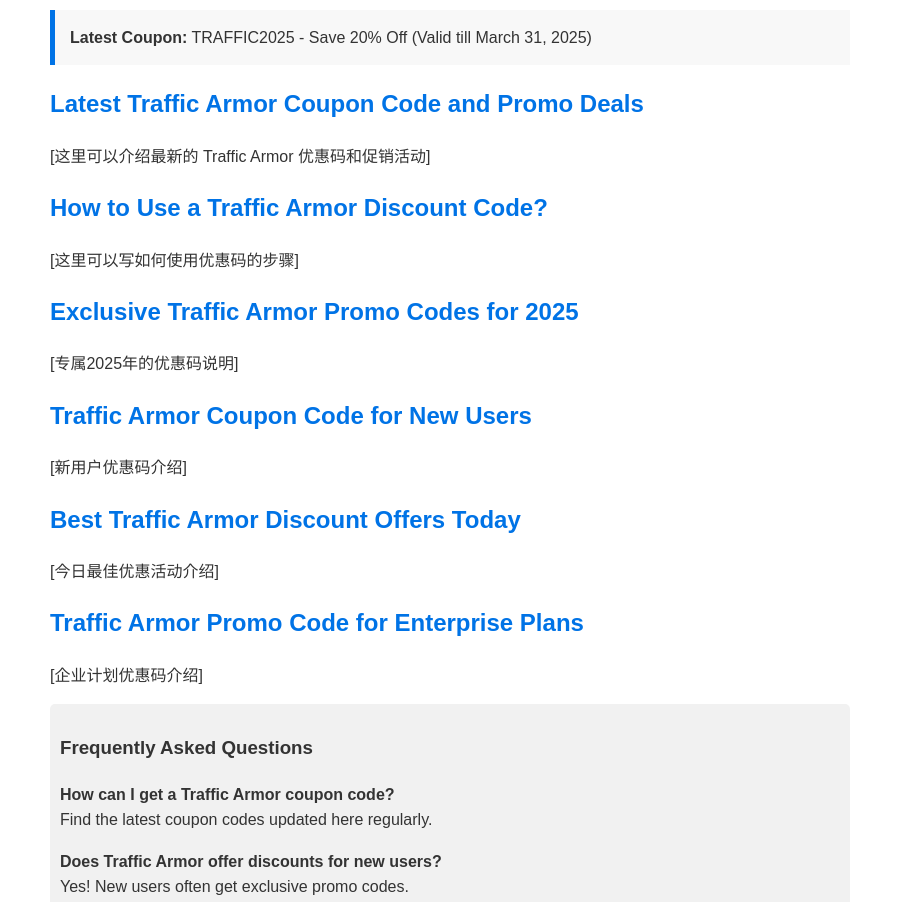
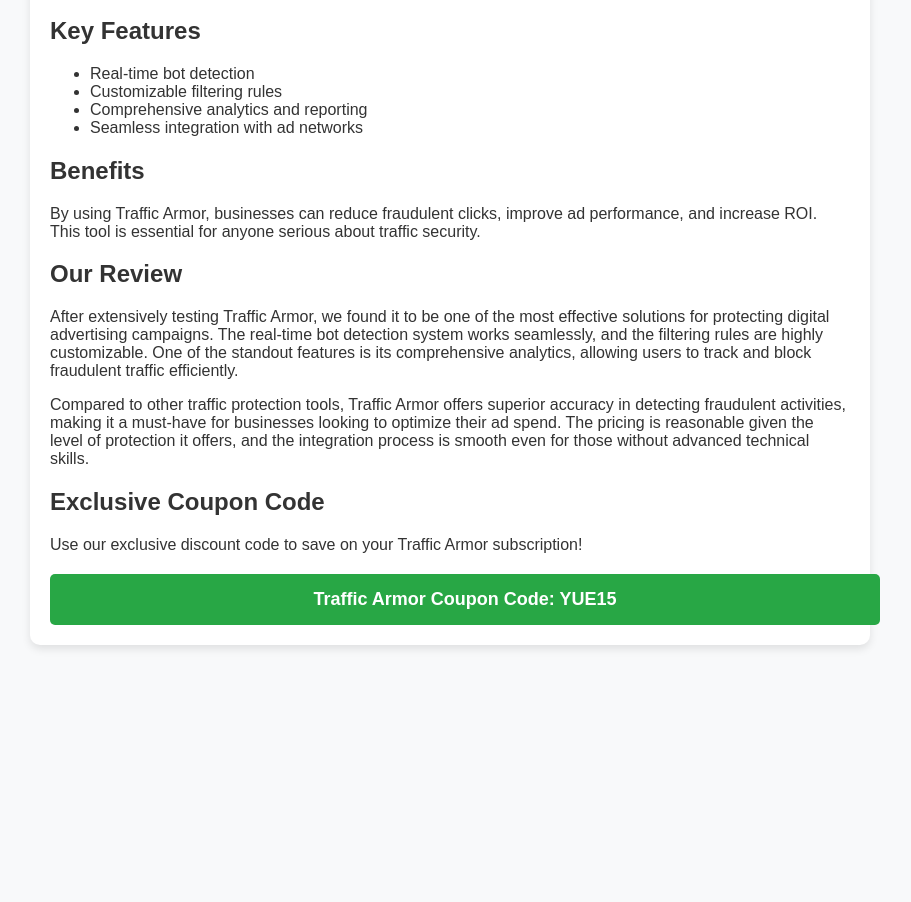
Before and after one commit to softfisherman/trafficarmor-coupon-code, a plain HTML site: page index.html in a window 1280 px wide. Shown: the part 197-1099 px from the top of the page, without its empty margins (190-1101 px from the left). After the commit the page ends 882 px from the top, so only its background shows below. Drawn offline with Linux system fonts and the light colour scheme.

Commit message:
Update index.html

```diff
--- a/index.html
+++ b/index.html
@@ -3,90 +3,66 @@
 <head>
     <meta charset="UTF-8">
     <meta name="viewport" content="width=device-width, initial-scale=1.0">
-    <title>Traffic Armor Coupon Code | Get the Best Discounts & Deals</title>
-    <meta name="description" content="Get the latest Traffic Armor coupon code and save big on your subscription. Check out exclusive discounts and promo deals for 2025.">
-    <link rel="canonical" href="https://yourwebsite.com/traffic-armor-coupon-code">
+    <meta name="description" content="An in-depth Traffic Armor review covering its features, benefits, and exclusive coupon codes to help you save.">
+    <title>Traffic Armor Review - Features, Benefits & Coupon Code</title>
     <style>
         body {
             font-family: Arial, sans-serif;
-            line-height: 1.6;
-            max-width: 800px;
-            margin: 0 auto;
-            padding: 20px;
+            margin: 0;
+            padding: 0;
+            background-color: #f8f9fa;
             color: #333;
         }
-        h1, h2 {
-            color: #0073e6;
+        .container {
+            max-width: 800px;
+            margin: 40px auto;
+            padding: 20px;
+            background: #fff;
+            border-radius: 10px;
+            box-shadow: 0 4px 8px rgba(0, 0, 0, 0.1);
         }
-        .coupon-box {
-            background: #f8f8f8;
+        h1 {
+            text-align: center;
+            color: #007bff;
+        }
+        .cta-button {
+            display: block;
+            width: 100%;
             padding: 15px;
-            border-left: 5px solid #0073e6;
-            margin-bottom: 20px;
+            margin-top: 20px;
+            text-align: center;
+            background-color: #28a745;
+            color: white;
+            font-size: 18px;
+            font-weight: bold;
+            text-decoration: none;
+            border-radius: 5px;
+            transition: background 0.3s;
         }
-        .faq {
-            background: #f1f1f1;
-            padding: 10px;
-            border-radius: 5px;
+        .cta-button:hover {
+            background-color: #218838;
         }
     </style>
-    <script type="application/ld+json">
-    {
-      "@context": "https://schema.org",
-      "@type": "FAQPage",
-      "mainEntity": [
-        {
-          "@type": "Question",
-          "name": "How can I get a Traffic Armor coupon code?",
-          "acceptedAnswer": {
-            "@type": "Answer",
-            "text": "You can find the latest Traffic Armor coupon codes on this page. We update our discounts regularly to ensure you get the best deals."
-          }
-        },
-        {
-          "@type": "Question",
-          "name": "Does Traffic Armor offer discounts for new users?",
-          "acceptedAnswer": {
-            "@type": "Answer",
-            "text": "Yes! Traffic Armor often provides exclusive promo codes for new customers. Check back often for the latest offers."
-          }
-        }
-      ]
-    }
-    </script>
 </head>
 <body>
-
-    <h1>Traffic Armor Coupon Code - Save Big on Your Subscription!</h1>
-    <p>[这里可以写关于 Traffic Armor 优惠码的介绍，例如提供的折扣类型、适用计划等]</p>
-
-    <div class="coupon-box">
-        <strong>Latest Coupon:</strong> <span>TRAFFIC2025</span> - Save 20% Off (Valid till March 31, 2025)
+    <div class="container">
+        <h1>Traffic Armor Review</h1>
+        <p>Traffic Armor is a robust solution designed to protect advertisers and website owners from fraudulent traffic and click fraud. With its advanced AI-driven filtering, Traffic Armor ensures that only genuine visitors interact with your ads and content.</p>
+        <h2>Key Features</h2>
+        <ul>
+            <li>Real-time bot detection</li>
+            <li>Customizable filtering rules</li>
+            <li>Comprehensive analytics and reporting</li>
+            <li>Seamless integration with ad networks</li>
+        </ul>
+        <h2>Benefits</h2>
+        <p>By using Traffic Armor, businesses can reduce fraudulent clicks, improve ad performance, and increase ROI. This tool is essential for anyone serious about traffic security.</p>
+        <h2>Our Review</h2>
+        <p>After extensively testing Traffic Armor, we found it to be one of the most effective solutions for protecting digital advertising campaigns. The real-time bot detection system works seamlessly, and the filtering rules are highly customizable. One of the standout features is its comprehensive analytics, allowing users to track and block fraudulent traffic efficiently. </p>
+        <p>Compared to other traffic protection tools, Traffic Armor offers superior accuracy in detecting fraudulent activities, making it a must-have for businesses looking to optimize their ad spend. The pricing is reasonable given the level of protection it offers, and the integration process is smooth even for those without advanced technical skills.</p>
+        <h2>Exclusive Coupon Code</h2>
+        <p>Use our exclusive discount code to save on your Traffic Armor subscription!</p>
+        <a href="http://trafficarmor.com/amember/aff/go/yaoyuelianxing?i=1" class="cta-button">Traffic Armor Coupon Code: YUE15</a>
     </div>
-
-    <h2>Latest Traffic Armor Coupon Code and Promo Deals</h2>
-    <p>[这里可以介绍最新的 Traffic Armor 优惠码和促销活动]</p>
-
-    <h2>How to Use a Traffic Armor Discount Code?</h2>
-    <p>[这里可以写如何使用优惠码的步骤]</p>
-
-    <h2>Exclusive Traffic Armor Promo Codes for 2025</h2>
-    <p>[专属2025年的优惠码说明]</p>
-
-    <h2>Traffic Armor Coupon Code for New Users</h2>
-    <p>[新用户优惠码介绍]</p>
-
-    <h2>Best Traffic Armor Discount Offers Today</h2>
-    <p>[今日最佳优惠活动介绍]</p>
-
-    <h2>Traffic Armor Promo Code for Enterprise Plans</h2>
-    <p>[企业计划优惠码介绍]</p>
-
-    <div class="faq">
-        <h3>Frequently Asked Questions</h3>
-        <p><strong>How can I get a Traffic Armor coupon code?</strong><br>Find the latest coupon codes updated here regularly.</p>
-        <p><strong>Does Traffic Armor offer discounts for new users?</strong><br>Yes! New users often get exclusive promo codes.</p>
-    </div>
-
 </body>
 </html>
```
